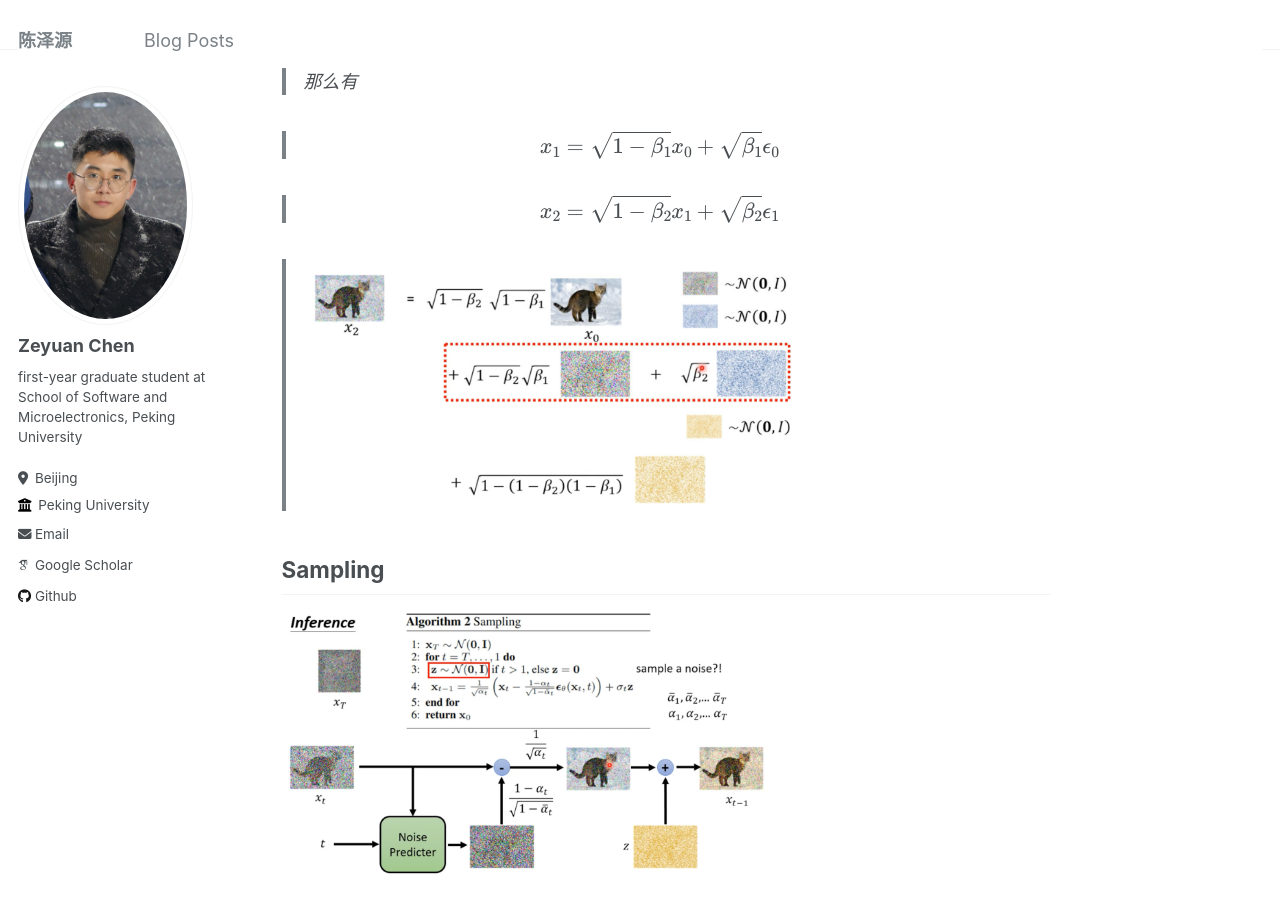
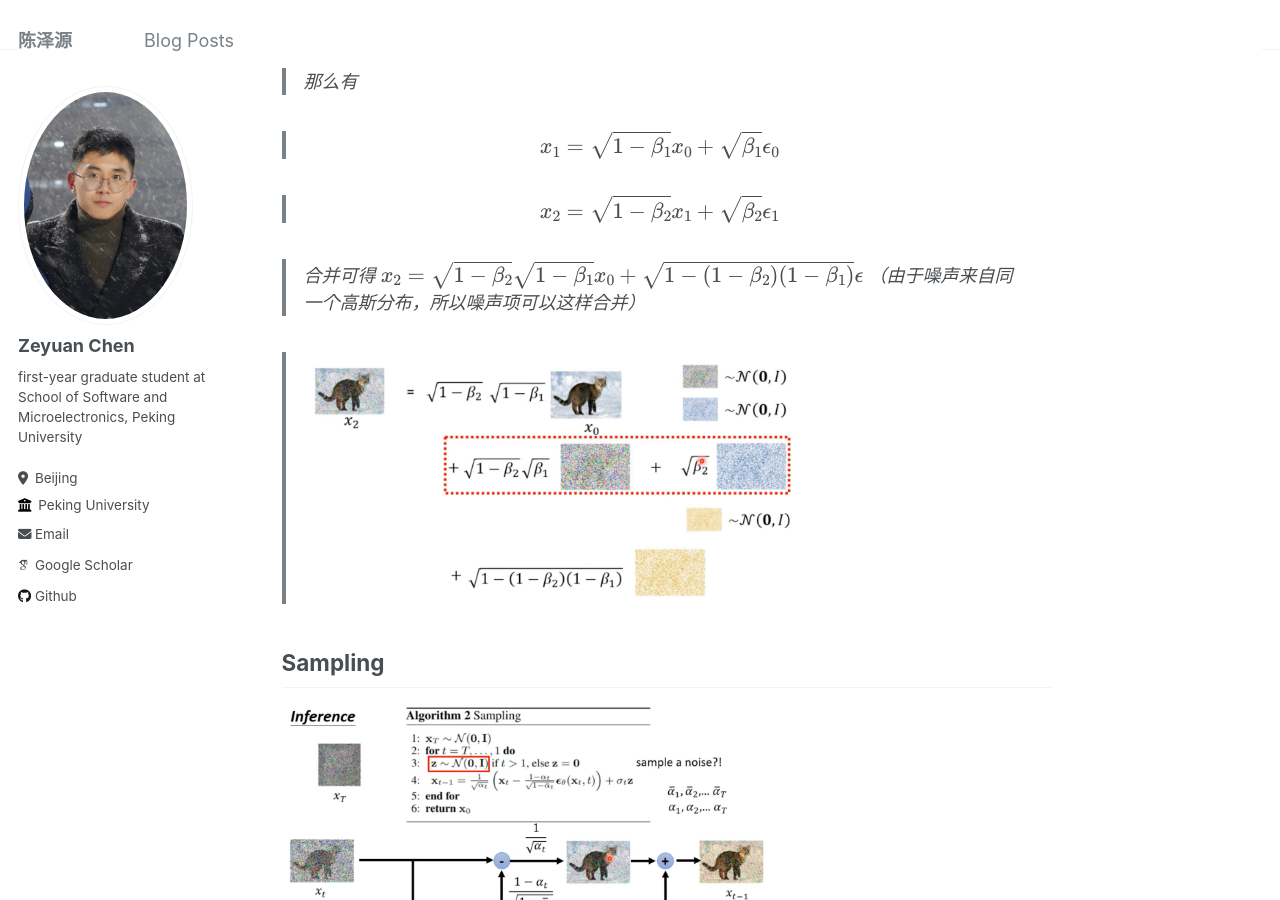
Before and after one commit to chenzyn/chenzyn.github.io, a Jekyll site: the page built from _posts/2024-04-10-diffusion.md, in a window 1280 px wide and 900 px high, scrolled down 2388 px. Built offline with Jekyll 4.4.1, drawn with Linux system fonts in a browser that asks for light colours; some web fonts are replaced.

Commit message:
upload DDPM

```diff
--- a/_posts/2024-04-10-diffusion.md
+++ b/_posts/2024-04-10-diffusion.md
@@ -72,8 +72,9 @@ Training
 
 > $$x_2 = \sqrt{1-\beta_{2}}x_{1} + \sqrt{\beta_2}\epsilon_1 $$
 
+> 合并可得 $$x_2 = \sqrt{1-\beta_{2}}\sqrt{1-\beta_{1}}x_{0} + \sqrt{1-(1-\beta_2)(1-\beta_1)}\epsilon $$ （_由于噪声来自同一个高斯分布，所以噪声项可以这样合并_）
+
 > <img src="/images/diffusion_6.png" width="500">
-
 
 
 
```
